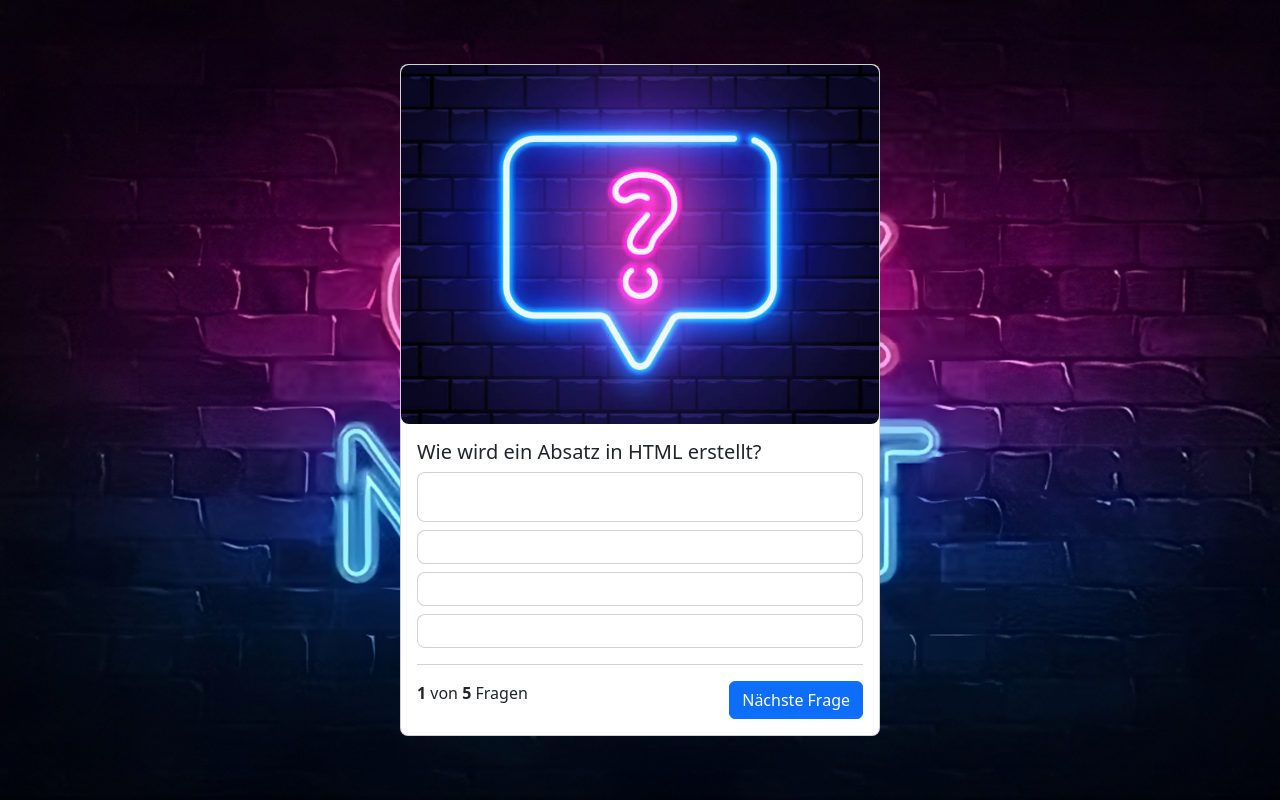
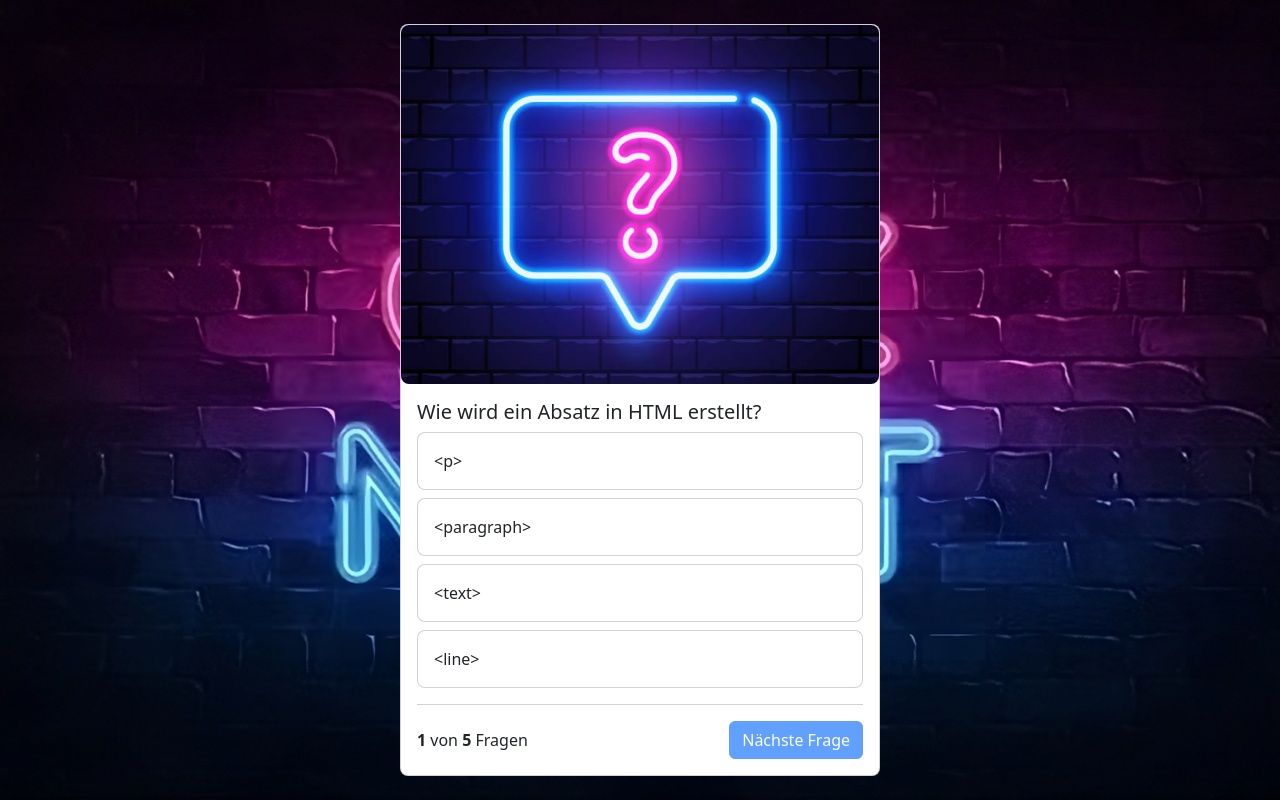
Before and after one commit to ScriptSensei-Mark/QuizApp, a website: page index.html in a window 1280 px wide. Drawn offline with nearby package versions, Linux system fonts and the light colour scheme.

Commit message:
updated render function, added new functions, updated index.html

```diff
--- a/dataHandler.js
+++ b/dataHandler.js
@@ -7,7 +7,7 @@ let questions =
                 "HTML Grundlagen": [
 
                     {
-                        "question": "Wie wird ein Absatz in HTML erstellt?",
+                        "questionText": "Wie wird ein Absatz in HTML erstellt?",
                         "answers": [
                             "<p>",
                             "<paragraph>",
@@ -17,7 +17,7 @@ let questions =
                         "correctAnswer": 0
                     },
                     {
-                        "question": "Welches HTML-Element wird verwendet, um eine geordnete Liste zu erstellen?",
+                        "questionText": "Welches HTML-Element wird verwendet, um eine geordnete Liste zu erstellen?",
                         "answers": [
                             "<li>",
                             "<dl>",
@@ -27,7 +27,7 @@ let questions =
                         "correctAnswer": 2
                     },
                     {
-                        "question": "Wie erstellt man einen Zeilenumbruch in HTML?",
+                        "questionText": "Wie erstellt man einen Zeilenumbruch in HTML?",
                         "answers": [
                             "<linebreak>",
                             "<br>",
@@ -37,7 +37,7 @@ let questions =
                         "correctAnswer": 1
                     },
                     {
-                        "question": "Welches HTML-Element wird verwendet, um einen Link zu erstellen?",
+                        "questionText": "Welches HTML-Element wird verwendet, um einen Link zu erstellen?",
                         "answers": [
                             "<url>",
                             "<a>",
@@ -47,7 +47,7 @@ let questions =
                         "correctAnswer": 1
                     },
                     {
-                        "question": "Wie definiert man eine Kommentarzeile in HTML?",
+                        "questionText": "Wie definiert man eine Kommentarzeile in HTML?",
                         "answers": [
                             "<!-- Dies ist ein Kommentar -->",
                             "<!--- Dies ist ein Kommentar --->",
@@ -62,7 +62,7 @@ let questions =
                 "HTML Fortgeschritten": [
 
                     {
-                        "question": "Was ist HTML5?",
+                        "questionText": "Was ist HTML5?",
                         "answers": [
                             "Die fünfte Version von HTML",
                             "Eine neue Art von Kaffee",
@@ -72,7 +72,7 @@ let questions =
                         "correctAnswer": 0
                     },
                     {
-                        "question": "Was ist ein HTML-Semantik-Element?",
+                        "questionText": "Was ist ein HTML-Semantik-Element?",
                         "answers": [
                             "Ein HTML-Tag, der im Internet Explorer verwendet wird",
                             "Ein Tag, der die Bedeutung eines Inhalts beschreibt",
@@ -82,7 +82,7 @@ let questions =
                         "correctAnswer": 1
                     },
                     {
-                        "question": "Welches HTML-Element wird verwendet, um eine Tabelle zu erstellen?",
+                        "questionText": "Welches HTML-Element wird verwendet, um eine Tabelle zu erstellen?",
                         "answers": [
                             "<table>",
                             "<grid>",
@@ -92,7 +92,7 @@ let questions =
                         "correctAnswer": 0
                     },
                     {
-                        "question": "Welches HTML-Element wird verwendet, um eine Gruppe von Optionen in einem Dropdown-Menü zu erstellen?",
+                        "questionText": "Welches HTML-Element wird verwendet, um eine Gruppe von Optionen in einem Dropdown-Menü zu erstellen?",
                         "answers": [
                             "<option>",
                             "<menu>",
@@ -102,7 +102,7 @@ let questions =
                         "correctAnswer": 2
                     },
                     {
-                        "question": "Welches HTML-Element wird verwendet, um eine Untertitelung für Medieninhalte bereitzustellen?",
+                        "questionText": "Welches HTML-Element wird verwendet, um eine Untertitelung für Medieninhalte bereitzustellen?",
                         "answers": [
                             "<caption>",
                             "<subtitle>",
@@ -117,7 +117,7 @@ let questions =
                 "CSS Grundlagen": [
 
                     {
-                        "question": "Wofür steht CSS?",
+                        "questionText": "Wofür steht CSS?",
                         "answers": [
                             "Cascading Super Style",
                             "Computer Style Sheets",
@@ -127,7 +127,7 @@ let questions =
                         "correctAnswer": 3
                     },
                     {
-                        "question": "Wie verknüpft man eine externe CSS-Datei mit einer HTML-Seite?",
+                        "questionText": "Wie verknüpft man eine externe CSS-Datei mit einer HTML-Seite?",
                         "answers": [
                             "<style>Tag verwenden",
                             "<link>Tag verwenden",
@@ -137,7 +137,7 @@ let questions =
                         "correctAnswer": 1
                     },
                     {
-                        "question": "Wie ändert man die Hintergrundfarbe eines Elements in CSS?",
+                        "questionText": "Wie ändert man die Hintergrundfarbe eines Elements in CSS?",
                         "answers": [
                             "background-color: red;",
                             "color: background-red;",
@@ -147,7 +147,7 @@ let questions =
                         "correctAnswer": 0
                     },
                     {
-                        "question": "Welches CSS-Selektorzeichen wird verwendet, um Klassen zu selektieren?",
+                        "questionText": "Welches CSS-Selektorzeichen wird verwendet, um Klassen zu selektieren?",
                         "answers": [
                             "#",
                             "<",
@@ -157,7 +157,7 @@ let questions =
                         "correctAnswer": 3
                     },
                     {
-                        "question": "Wie wählt man in CSS alle <p>-Elemente auf einer Seite aus?",
+                        "questionText": "Wie wählt man in CSS alle <p>-Elemente auf einer Seite aus?",
                         "answers": [
                             "paragraph { }",
                             ".p { }",
@@ -172,7 +172,7 @@ let questions =
                 "CSS Fortgeschritten": [
 
                     {
-                        "question": "Wie ändert man die Hintergrundfarbe eines Elements bei Hover-Effekten in CSS?",
+                        "questionText": "Wie ändert man die Hintergrundfarbe eines Elements bei Hover-Effekten in CSS?",
                         "answers": [
                             "background-color:hover",
                             "background-hover-color",
@@ -182,7 +182,7 @@ let questions =
                         "correctAnswer": 2
                     },
                     {
-                        "question": "Welche Eigenschaft in CSS wird verwendet, um den inneren Abstand eines Elements festzulegen?",
+                        "questionText": "Welche Eigenschaft in CSS wird verwendet, um den inneren Abstand eines Elements festzulegen?",
                         "answers": [
                             "margin",
                             "padding",
@@ -192,7 +192,7 @@ let questions =
                         "correctAnswer": 1
                     },
                     {
-                        "question": "Welches CSS-Selektorzeichen wird verwendet, um alle Links auf einer Seite auszuwählen?",
+                        "questionText": "Welches CSS-Selektorzeichen wird verwendet, um alle Links auf einer Seite auszuwählen?",
                         "answers": [
                             ".",
                             "#",
@@ -202,7 +202,7 @@ let questions =
                         "correctAnswer": 3
                     },
                     {
-                        "question": "Was bewirkt die CSS-Eigenschaft 'position: relative;'?",
+                        "questionText": "Was bewirkt die CSS-Eigenschaft 'position: relative;'?",
                         "answers": [
                             "Das Element wird relativ zum Elternelement positioniert.",
                             "Das Element wird absolut positioniert.",
@@ -212,7 +212,7 @@ let questions =
                         "correctAnswer": 0
                     },
                     {
-                        "question": "Wie fügt man in CSS einen Schatten zu einem Text hinzu?",
+                        "questionText": "Wie fügt man in CSS einen Schatten zu einem Text hinzu?",
                         "answers": [
                             "shadow: 2px 2px 4px #000;",
                             "box-shadow: 2px 2px 4px #000;",
@@ -227,7 +227,7 @@ let questions =
                 "JavaScript Grundlagen": [
 
                     {
-                        "question": "Was ist JavaScript?",
+                        "questionText": "Was ist JavaScript?",
                         "answers": [
                             "Eine Programmiersprache für Webentwicklung",
                             "Ein Texteditor für HTML",
@@ -237,7 +237,7 @@ let questions =
                         "correctAnswer": 0
                     },
                     {
-                        "question": "Was ist die Ausgabe von 'console.log(5 + '5');' in JavaScript?",
+                        "questionText": "Was ist die Ausgabe von 'console.log(5 + '5');' in JavaScript?",
                         "answers": [
                             "10",
                             "55",
@@ -247,7 +247,7 @@ let questions =
                         "correctAnswer": 1
                     },
                     {
-                        "question": "Welche Schleifenstruktur wird verwendet, um Code wiederholt auszuführen?",
+                        "questionText": "Welche Schleifenstruktur wird verwendet, um Code wiederholt auszuführen?",
                         "answers": [
                             "if-Schleife",
                             "switch-Schleife",
@@ -257,7 +257,7 @@ let questions =
                         "correctAnswer": 2
                     },
                     {
-                        "question": "Wie fügt man ein Kommentar in JavaScript ein?",
+                        "questionText": "Wie fügt man ein Kommentar in JavaScript ein?",
                         "answers": [
                             "// Dies ist ein Kommentar",
                             "<!-- Dies ist ein Kommentar -->",
@@ -267,7 +267,7 @@ let questions =
                         "correctAnswer": 0
                     },
                     {
-                        "question": "Was ist ein Array in JavaScript?",
+                        "questionText": "Was ist ein Array in JavaScript?",
                         "answers": [
                             "Ein Datentyp für Datum und Uhrzeit",
                             "Ein Element in HTML",
@@ -282,7 +282,7 @@ let questions =
                 "JavaScript Fortgeschritten": [
 
                     {
-                        "question": "Was ist der Unterschied zwischen 'let' und 'var' bei der Deklaration von Variablen in JavaScript?",
+                        "questionText": "Was ist der Unterschied zwischen 'let' und 'var' bei der Deklaration von Variablen in JavaScript?",
                         "answers": [
                             "'let' hat eine Block-Scope-Begrenzung, während 'var' eine Funktionsscope-Begrenzung hat.",
                             "'let' hat eine Funktionsscope-Begrenzung, während 'var' eine Block-Scope-Begrenzung hat.",
@@ -292,7 +292,7 @@ let questions =
                         "correctAnswer": 0
                     },
                     {
-                        "question": "Was bewirkt die Methode 'push()' bei einem JavaScript-Array?",
+                        "questionText": "Was bewirkt die Methode 'push()' bei einem JavaScript-Array?",
                         "answers": [
                             "Sie entfernt das erste Element aus dem Array.",
                             "Sie fügt ein Element am Anfang des Arrays hinzu.",
@@ -302,7 +302,7 @@ let questions =
                         "correctAnswer": 2
                     },
                     {
-                        "question": "Was ist ein JavaScript-Objekt?",
+                        "questionText": "Was ist ein JavaScript-Objekt?",
                         "answers": [
                             "Ein Container für verschiedene Datentypen",
                             "Eine Funktion, die in JavaScript definiert ist",
@@ -312,7 +312,7 @@ let questions =
                         "correctAnswer": 0
                     },
                     {
-                        "question": "Was ist der Zweck der 'for...in'-Schleife in JavaScript?",
+                        "questionText": "Was ist der Zweck der 'for...in'-Schleife in JavaScript?",
                         "answers": [
                             "Sie wird verwendet, um einen Codeblock auszuführen, bis eine Bedingung erfüllt ist.",
                             "Sie wird verwendet, um über die Eigenschaften eines Objekts zu iterieren.",
@@ -322,7 +322,7 @@ let questions =
                         "correctAnswer": 1
                     },
                     {
-                        "question": "Was ist der Rückgabewert der Methode 'indexOf()' in JavaScript, wenn das gesuchte Element nicht im Array vorhanden ist?",
+                        "questionText": "Was ist der Rückgabewert der Methode 'indexOf()' in JavaScript, wenn das gesuchte Element nicht im Array vorhanden ist?",
                         "answers": [
                             "0",
                             "NaN",
@@ -338,4 +338,4 @@ let questions =
 
 
 let categories = questions.categories;
-let firstQuestion = 0;
+let currentQuestion = 0;
--- a/index.html
+++ b/index.html
@@ -30,25 +30,25 @@
                         <h5 id="questionText" class="card-title">Frage</h5>
 
                         <div id="answersBox">
-                            <div class="card mb-2">
+                            <div class="card mb-2 answer-card" onclick="checkIfCorrect(0)">
                                 <div id="answer1" class="card-body">
                                     Antwort
                                 </div>
                             </div>
 
-                            <div class="card mb-2">
+                            <div class="card mb-2 answer-card" onclick="checkIfCorrect(1)">
                                 <div id="answer2" class="card-body">
                                     Antwort
                                 </div>
                             </div>
 
-                            <div class="card mb-2">
+                            <div class="card mb-2 answer-card" onclick="checkIfCorrect(2)">
                                 <div id="answer3" class="card-body">
                                     Antwort
                                 </div>
                             </div>
 
-                            <div class="card mb-3">
+                            <div class="card mb-3 answer-card" onclick="checkIfCorrect(3)">
                                 <div id="answer4" class="card-body">
                                     Antwort
                                 </div>
@@ -56,8 +56,10 @@
                         </div>
 
                         <div class="quiz-card-footer pt-3">
-                            <div><b id="currentQuestion">1</b> von <b id="totalQuestions">5</b> Fragen</div>
-                            <a href="#" class="btn btn-primary">Nächste Frage</a>
+                            <div class="d-flex align-items-center">
+                                <div><b id="currentQuestion">x</b> von <b id="totalQuestions">y</b> Fragen</div>
+                            </div>
+                            <button onclick="nextQuestion()" id="nextQuestionBtn" class="btn btn-primary" disabled>Nächste Frage</button>
                         </div>
                     </div>
                 </div>
--- a/script.js
+++ b/script.js
@@ -1,6 +1,10 @@
 function init() {
     renderQuestion();
     // showDifficulties();
+};
+
+let pickQuestion = (question = 0) => {
+    renderQuestion(category, question)
 };
 
 
@@ -14,11 +18,36 @@ function showDifficulties() {
 
 
 function renderQuestion() {
-    document.getElementById('questionText').innerHTML = categories[0][Object.keys(questions.categories[0])[0]][0].question;
-    document.getElementById('totalQuestions').innerHTML = categories[0][Object.keys(questions.categories[0])[0]].length;
-    document.getElementById('answer1').innerHTML = categories[0][Object.keys(questions.categories[0])[0]][0].answers[0];
-    document.getElementById('answer2').innerHTML = categories[0][Object.keys(questions.categories[0])[0]][0].answers[1];
-    document.getElementById('answer3').innerHTML = categories[0][Object.keys(questions.categories[0])[0]][0].answers[2];
-    document.getElementById('answer4').innerHTML = categories[0][Object.keys(questions.categories[0])[0]][0].answers[3];
+    let question = categories[0][Object.keys(categories[0])[0]][currentQuestion];
+    document.getElementById('questionText').innerText = question.questionText;
+    document.getElementById('totalQuestions').innerHTML = categories[0][Object.keys(categories[0])[0]].length;
+    document.getElementById('currentQuestion').innerHTML = currentQuestion + 1;
+    document.getElementById('answer1').innerText = question.answers[0];
+    document.getElementById('answer2').innerText = question.answers[1];
+    document.getElementById('answer3').innerText = question.answers[2];
+    document.getElementById('answer4').innerText = question.answers[3];
+};
 
+
+function renderStartingPage() {};
+
+
+function checkIfCorrect(answer) {
+    let question = categories[0][Object.keys(categories[0])[0]][currentQuestion];
+    let i = answer + 1;
+    if (answer == question.correctAnswer) {
+        document.getElementById(`answer${i}`).parentNode.classList.add('bg-success');
+    } else {
+        document.getElementById(`answer${i}`).parentNode.classList.add('bg-danger');
+        document.getElementById(`answer${question.correctAnswer+1}`).parentNode.classList.add('bg-success');
+    }
+    document.getElementById('nextQuestionBtn').disabled = false;
 };
+
+function nextQuestion() {
+    currentQuestion++;
+    renderQuestion();
+    document.getElementById('nextQuestionBtn').disabled = true;
+    document.querySelectorAll('.bg-success, .bg-danger')
+        .forEach(element => element.classList.remove('bg-success', 'bg-danger'));
+};
```
Also changed, not shown: style.css (+10 -0 lines).
